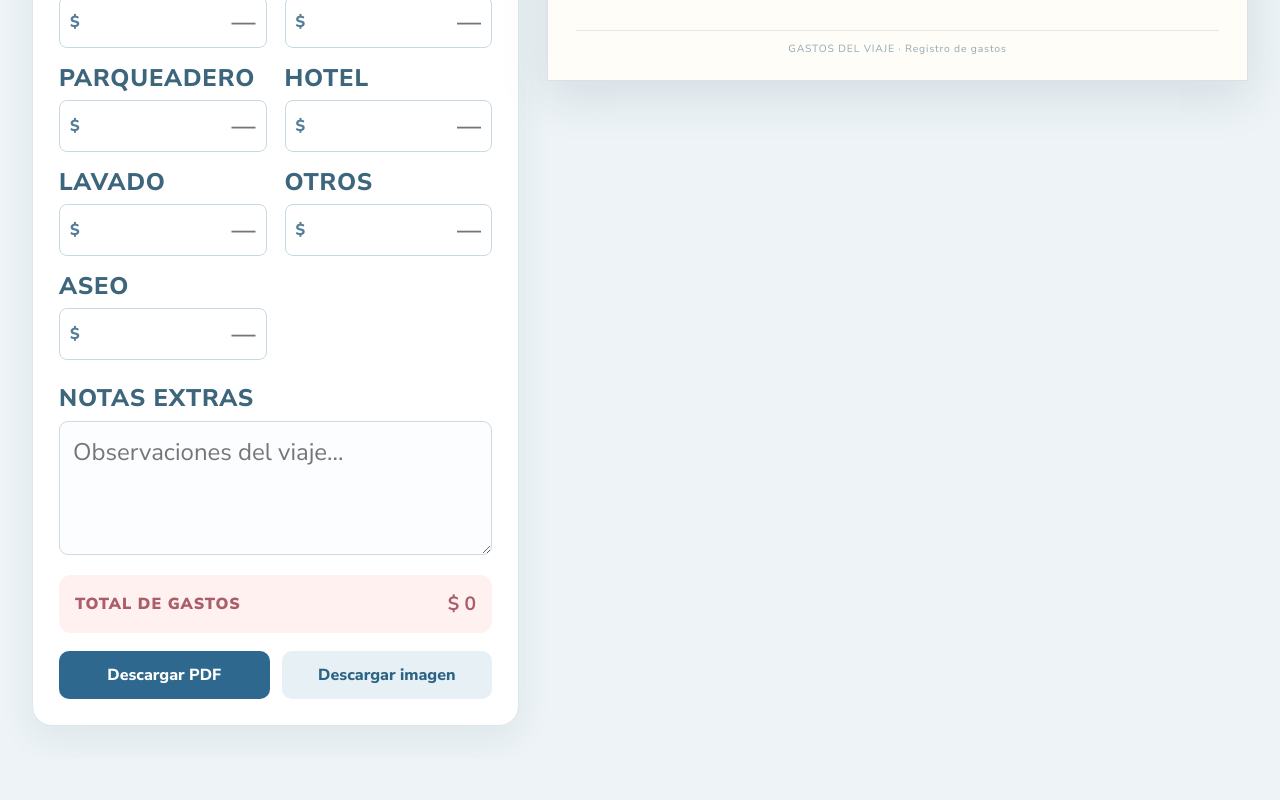
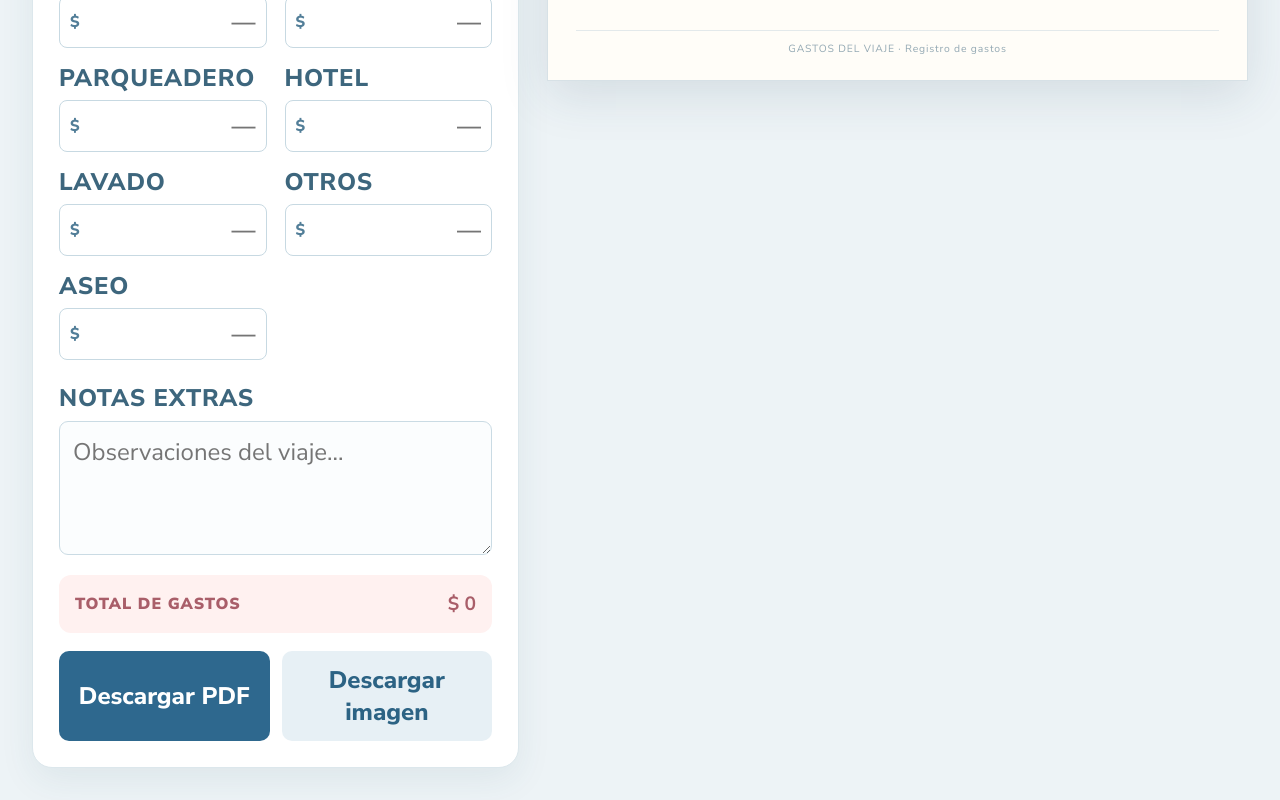
Before and after one commit to Cemb93/gastos-viajes, a React (Vite) app: page / in a window 1280 px wide. Shown: the part 1023-1823 px from the top of the page. Before the commit the page ends 1781 px from the top, so only its background shows below. Built offline with nearby package versions, Linux system fonts and the light colour scheme.

Commit message:
agrandando letras botones de descarga

```diff
--- a/src/styles.css
+++ b/src/styles.css
@@ -33,6 +33,7 @@ textarea {
 
 button {
   cursor: pointer;
+  font-size: 1.5rem;
 }
 
 .app-shell {
```
